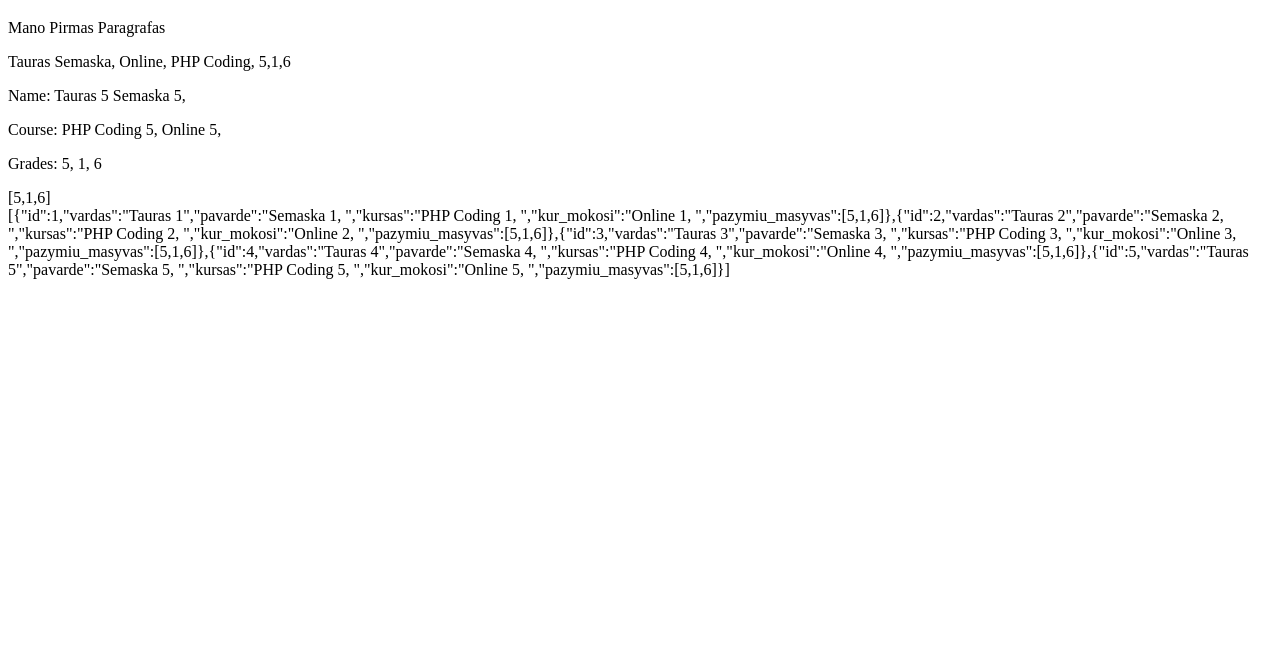
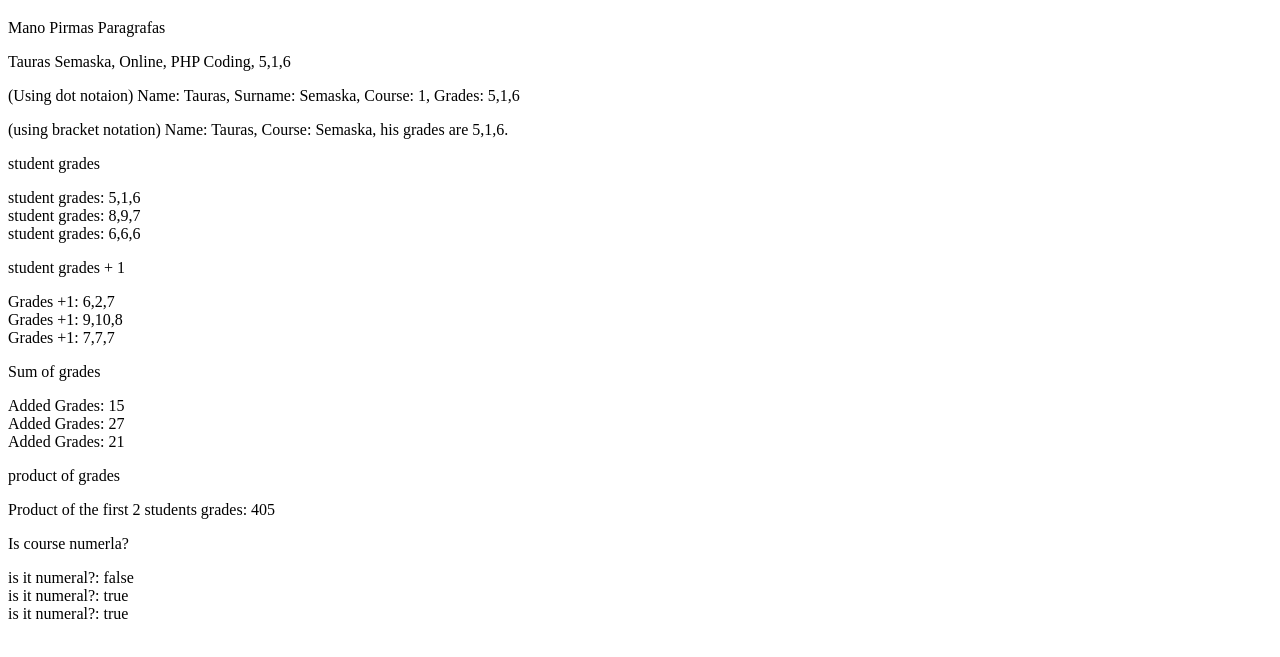
Before and after one commit to tstauras83/codeacademy, a plain HTML site: page temp/bandymas5.html in a window 1280 px wide. Shown: the part 61-718 px from the top of the page. Drawn offline with Linux system fonts and the light colour scheme.

Commit message:
continued and updated JS Funkcios assignment tasks

```diff
--- a/temp/bandymas5.html
+++ b/temp/bandymas5.html
@@ -67,145 +67,122 @@
 
     /////////////////////////////////////////////////// Task 6 //////////////////////////////////////////////////////////////
 
-    /*let student = {
-        vardas: "Tauras ",
-        pavarde: "Semaska, ",
-        kursas: "PHP Coding, ",
-        kur_mokosi: "Online, ",
+    let student = {
+        vardas: "Tauras",
+        pavarde: "Semaska",
+        kursas: 1,
+        kur_mokosi: "Online",
         pazymiu_masyvas: [5, 1, 6]
-    };*/
+    };
 
     /////////////////////////////////////////////////// Task 7 //////////////////////////////////////////////////////////////
 
-    let students = [
-        {
-            id: 1,
-            vardas: "Tauras 1",
-            pavarde: "Semaska 1, ",
-            kursas: "PHP Coding 1, ",
-            kur_mokosi: "Online 1, ",
-            pazymiu_masyvas: [5, 1, 6],
+    let studentArray = [{
+        vardas: "Tauras",
+        pavarde: "Semaska",
+        kursas: "PHP Coding",
+        kur_mokosi: "Online",
+        pazymiu_masyvas: [5, 1, 6]
     },
     {
-            id: 2,
-            vardas: "Tauras 2",
-            pavarde: "Semaska 2, ",
-            kursas: "PHP Coding 2, ",
-            kur_mokosi: "Online 2, ",
-            pazymiu_masyvas: [5, 1, 6],
+        vardas: "Jonas",
+        pavarde: "Jonaitis",
+        kursas: 2,
+        kur_mokosi: "Online",
+        pazymiu_masyvas: [8, 9, 7]
     },
     {
-            id: 3,
-            vardas: "Tauras 3",
-            pavarde: "Semaska 3, ",
-            kursas: "PHP Coding 3, ",
-            kur_mokosi: "Online 3, ",
-            pazymiu_masyvas: [5, 1, 6],
-        },
-        {
-            id: 4,
-            vardas: "Tauras 4",
-            pavarde: "Semaska 4, ",
-            kursas: "PHP Coding 4, ",
-            kur_mokosi: "Online 4, ",
-            pazymiu_masyvas: [5, 1, 6],
-        },
-        {
-            id: 5,
-            vardas: "Tauras 5",
-            pavarde: "Semaska 5, ",
-            kursas: "PHP Coding 5, ",
-            kur_mokosi: "Online 5, ",
-            pazymiu_masyvas: [5, 1, 6],
+        vardas: "Petras",
+        pavarde: "Petrauskas",
+        kursas: 3,
+        kur_mokosi: "Online",
+        pazymiu_masyvas: [6, 6, 6]
     }
 ];
 
+    /////////////////////////////////////////////////// Task 8 //////////////////////////////////////////////////////////////
 
-    /////////////////////////////////////////////////// Task 8 - 9 //////////////////////////////////////////////////////////////
-    let name = students[4].vardas + " " + students[4].pavarde;
-    let course = students[4].kursas + " " + students[4].kur_mokosi;
-    let grades = students[4].pazymiu_masyvas.join(", ");
+    document.getElementById("studentsobject").innerHTML += "<p>(Using dot notaion) Name: " + student.vardas + ", Surname: " + student.pavarde + ", Course: " + student.kursas + ", Grades: " + student.pazymiu_masyvas + "</p>";
+    document.getElementById("studentsobject").innerHTML += "<p>(using bracket notation) Name: " + student['vardas'] + ", Course: " + student['pavarde'] + ", his grades are " + student['pazymiu_masyvas'] + ".</p>";
 
 
-    document.getElementById("studentsobject").innerHTML +=
-        "<p>Name: " + name + "</p>" +
-        "<p>Course: " + course + "</p>" +
-        "<p>Grades: " + grades + "</p>";
+    /////////////////////////////////////////////////// Task 9 //////////////////////////////////////////////////////////////
+    function studentGradesN() {
+        document.getElementById("studentsobject").innerHTML += '<p>student grades </p>';
+        for (let i = 0; i < studentArray.length; i++) {
+            document.getElementById("studentsobject").innerHTML += 'student grades: ' + studentArray[i].pazymiu_masyvas + '<br>';
+        }
+    }
+    studentGradesN();
 
     /////////////////////////////////////////////////// Task 10 //////////////////////////////////////////////////////////////
 
-    let grades2 = {};
+    function studentGrades1(){
+        document.getElementById("studentsobject").innerHTML += '<p>student grades + 1 </p>';
 
-    // iterate over the students
-    for (let i = 0; i < students.length; i++) {
-
-        grades2 = students[i].pazymiu_masyvas;
-
-        // add the student's id and grades to the grades object
-
+        for (let i = 0; i < studentArray.length; i++) {
+            for (let j = 0; j < studentArray[i].pazymiu_masyvas.length; j++) {
+                if (studentArray[i].pazymiu_masyvas[j] < 10) {
+                    studentArray[i].pazymiu_masyvas[j]++;
                 }
-
-    // display the student grades
-    document.getElementById("studentsobject").innerHTML += JSON.stringify(grades2);
+            }
+            document.getElementById("studentsobject").innerHTML += "Grades +1: " + studentArray[i].pazymiu_masyvas + "<br>"
+        }
+    }
+    studentGrades1();
 
 
     /////////////////////////////////////////////////// Task 11 //////////////////////////////////////////////////////////////
-    let studentIds = [1, 3, 5];
 
-    for (let i = 0; i < studentIds.length; i++) {
-        let id = studentIds[i];
-        let student = null;
-        for (let j = 0; j < students.length; j++) {
-            if (students[j].id === id) {
-                student = students[j];
-                break;
+    function sumOfGrades(){
+        document.getElementById("studentsobject").innerHTML += '<p>Sum of grades </p>';
+        for (let i = 0; i < studentArray.length; i++) {
+            let sum = 0;
+            for (let j = 0; j < studentArray[i].pazymiu_masyvas.length; j++) {
+                sum += studentArray[i].pazymiu_masyvas[j];
+            }
+            document.getElementById("studentsobject").innerHTML += "Added Grades: " + sum + "<br>"
         }
     }
 
-        let studentGrades2 = pazymiu_masyvas;
-
-        for (let j = 0; j < studentGrades2.length; j++) {
-            if (studentGrades2[j] < 10) {
-                studentGrades2[j] += 1;
-            }
-        }
-        pazymiu_masyvas = studentGrades2;
-    }
-    document.getElementById("studentsobject").innerHTML += '<br>' + JSON.stringify(students);
-
+    sumOfGrades();
 
     /////////////////////////////////////////////////// Task 12 //////////////////////////////////////////////////////////////
 
-    let studentIds2 = [1, 3, 5];
-    let totalSum = 0;
+    function getProduct() {
+        document.getElementById("studentsobject").innerHTML += '<p> product of grades</p>';
+        let sum1 = 0;
+        let sum2 = 0;
 
-    for (let i = 0; i < studentIds2.length; i++) {
-        let id = studentIds2[i];
-        let student = null;
-        for (let j = 0; j < students.length; j++) {
-            if (students[j].id === id) {
-                student = students[j];
-                break;
+        for (let i = 0; i < studentArray.length; i++) {
+            const student = studentArray[i];
+            if (i === 0) {
+                sum1 = student.pazymiu_masyvas.reduce((acc, curr) => acc + curr);
+            } else if (i === 1) {
+                sum2 = student.pazymiu_masyvas.reduce((acc, curr) => acc + curr);
             }
         }
-
-        let studentGrades = students.pazymiu_masyvas;
-
-        for (let j = 0; j < studentGrades.length; j++) {
-            if (studentGrades[j] < 10) {
-                studentGrades[j] += 1;
+        const result = sum1 * sum2;
+        document.getElementById("studentsobject").innerHTML += "Product of the first 2 students grades: " + result + "<br>"
     }
-            totalSum += studentGrades[j];
-        }
-        students.pazymiu_masyvas = studentGrades;
-    }
-
-    document.getElementById("studentsobject").innerHTML += '<br>' + JSON.stringify(students);
-    document.getElementById("studentsobject").innerHTML += '<br>Total sum of selected grades: ' + totalSum;
+    getProduct();
 
     /////////////////////////////////////////////////// Task 13 //////////////////////////////////////////////////////////////
 
+    function courseCheck(){
+        document.getElementById("studentsobject").innerHTML += '<p>Is course numerla? </p>';
+        for (let i = 0; i < studentArray.length; i++) {
+            document.getElementById("studentsobject").innerHTML += "is it numeral?: " + (typeof studentArray[i].kursas === 'number') + "<br>";
+        }
+
+    }
+    courseCheck();
+
+    /////////////////////////////////////////////////// Task 14 //////////////////////////////////////////////////////////////
+
+
 
 </script>
+<script src="../resources/js/jquery-3.6.2.min.js"></script>
 </body>
 </html>
```
Lines whose indentation alone changed are shown as unchanged.
